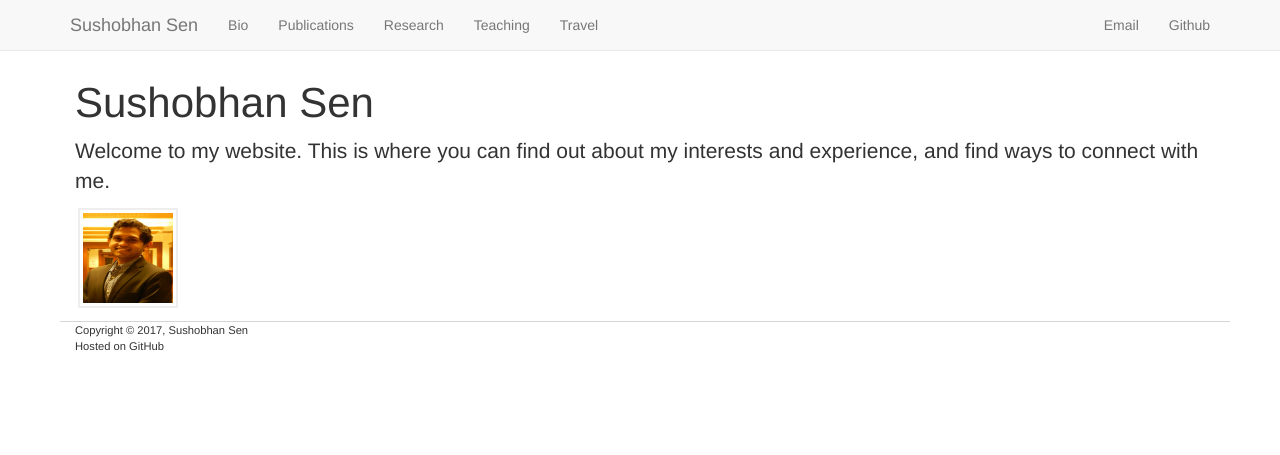
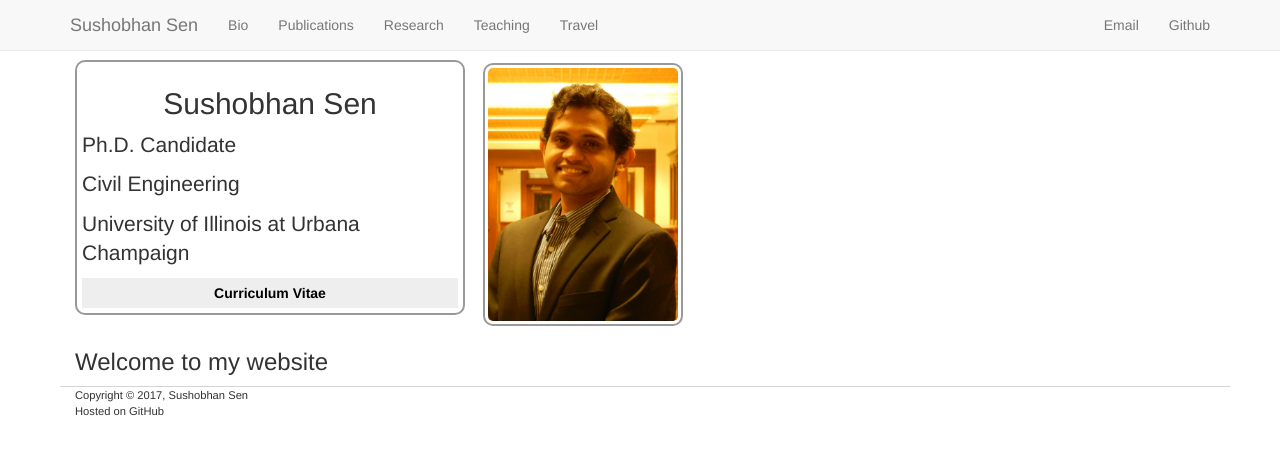
Before and after one commit to sushobhansen/sushobhansen.github.io, a Jekyll site: the page built from index.md, in a window 1280 px wide. Shown: the top 455 px of the page. Built offline with Jekyll 4.4.1, drawn with Linux system fonts in a browser that asks for light colours.

Commit message:
Added homepage banner and modified img in CSS

```diff
--- a/css/main.css
+++ b/css/main.css
@@ -8,7 +8,8 @@ body {
 img {
 	margin: 3px;
 	padding: 3px;
-	border: 2px solid #eeeeee;
+	border: 2px solid #999;
+	border-radius: 10px;
 	max-width: 100%;
 }
 nav ul, footer ul {
--- a/index.md
+++ b/index.md
@@ -3,9 +3,19 @@ layout: default
 title: Sushobhan Sen | Home
 ---
 
-# Sushobhan Sen
-Welcome to my website. This is where you can find out about my interests and experience, and find ways to connect with me.
+<div class="container">
+	<div class="row">
+		<div class="col-md-4 banner-custom offset-md-2">
+			<h2 class="banner-title">Sushobhan Sen</h2>
+			<p>Ph.D. Candidate</p>
+			<p>Civil Engineering</p>
+			<p>University of Illinois at Urbana Champaign</p>
+			<a href="https://github.com/sushobhansen/CV/blob/master/sushobhan-sen-cv.pdf" target="_blank" class="banner-button">Curriculum Vitae</a>
+		</div><!--col-md-4-->
+		<div class="col-md-4 offset-md-2">
+			<img src="/images/sen-pro-pic.jpg" alt="sen-pro-pic" height="250px" width="200px" class="img-responsive">
+		</div><!--col-md-4-->
+	</div><!--row-->
+</div><!--container-->
 
-![Sen Pro Pic][pro-pic]{:height="100px" width="100px"}
-
-[pro-pic]: /images/sen-pro-pic.jpg
+### Welcome to my website
```
Also changed, not shown: publications.md (+1 -1 lines).
